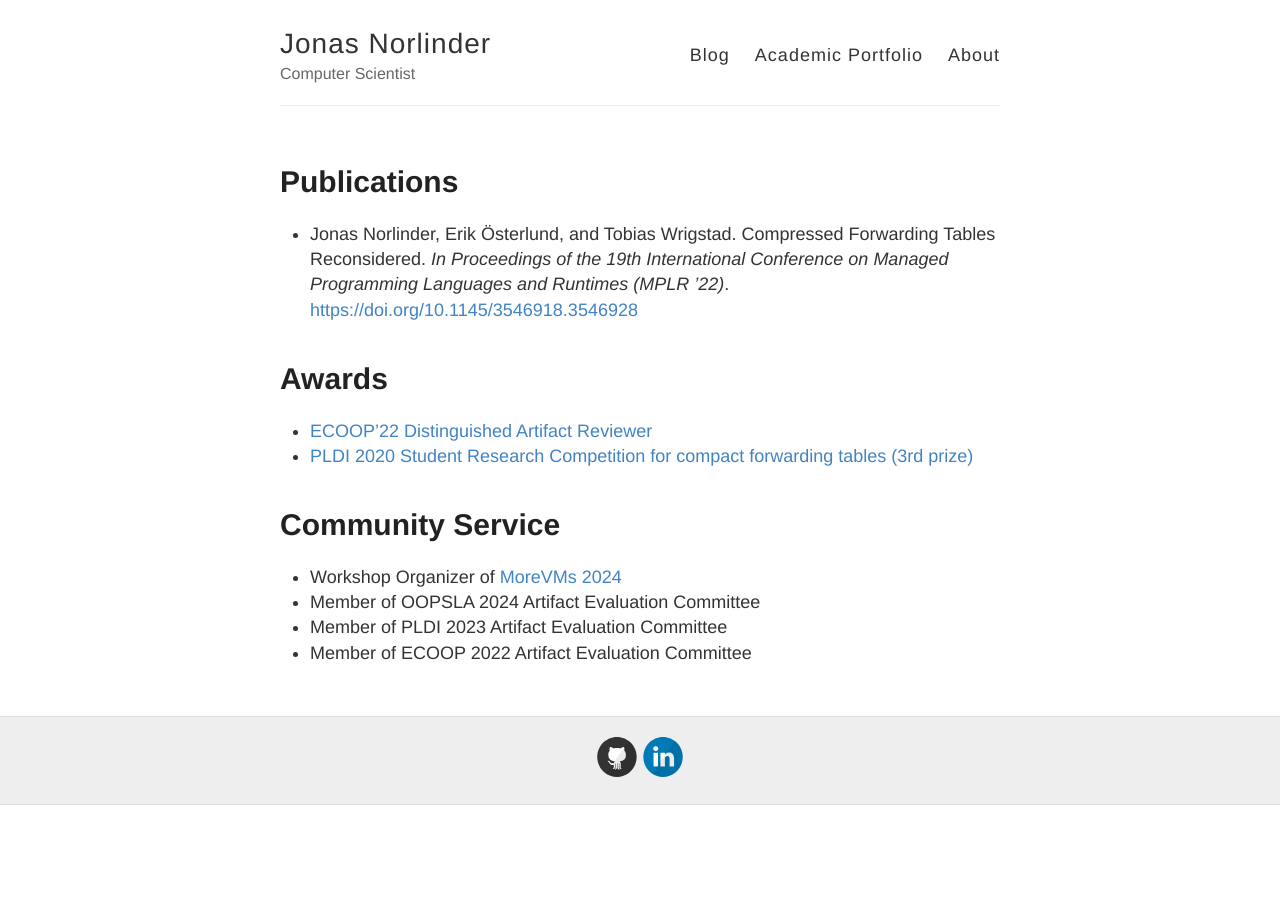
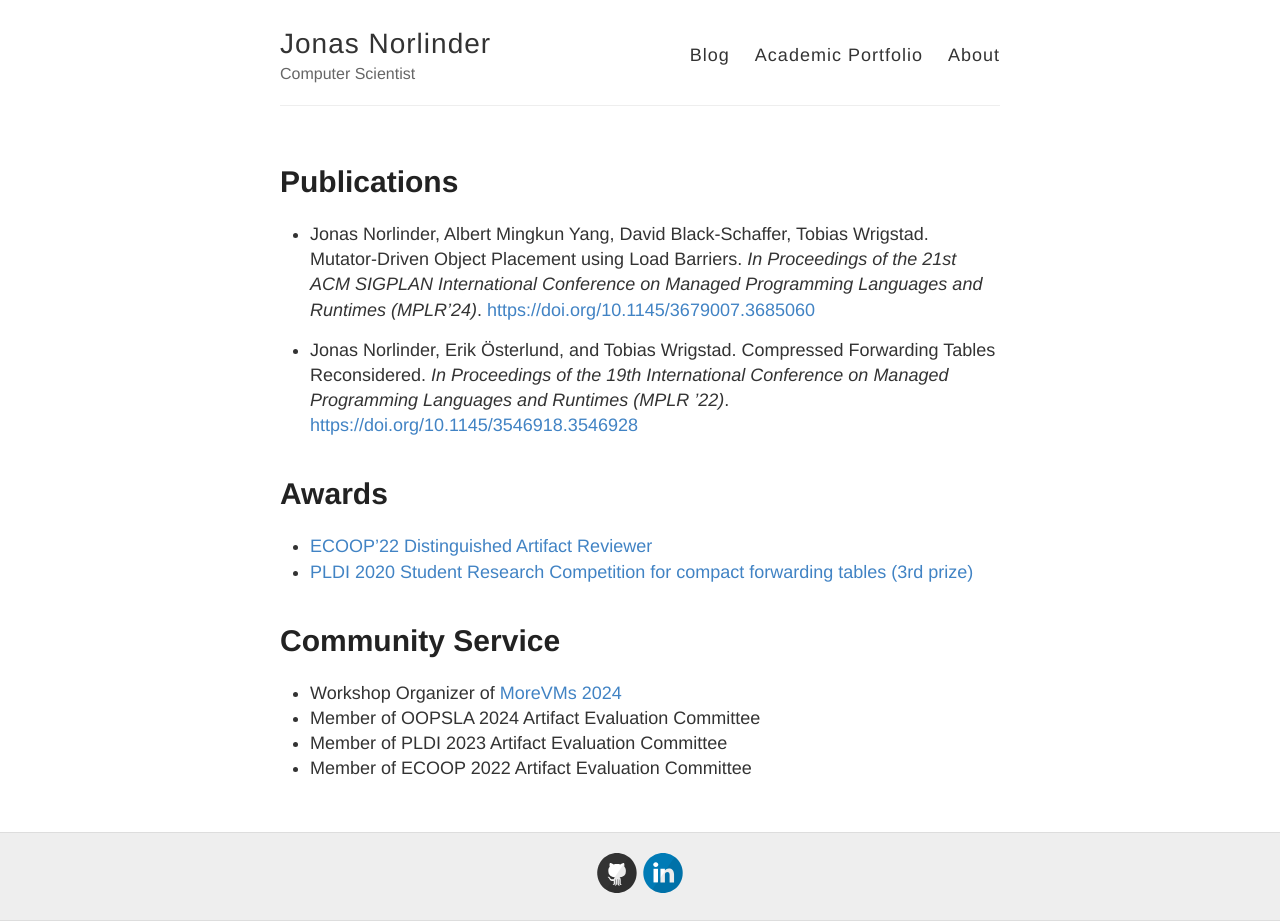
Before and after one commit to JonasNorlinder/jonasnorlinder.github.io, a Jekyll site: the page built from academia.md, in a window 1280 px wide. Built offline with Jekyll 4.4.1, drawn with Linux system fonts in a browser that asks for light colours; before the commit the page ends 900 px from its top, so only the background shows below that.

Commit message:
Update academia.md

```diff
--- a/academia.md
+++ b/academia.md
@@ -4,6 +4,9 @@ layout: post-no-title
 permalink: /academic-portfolio/
 ---
 # Publications
+
+* Jonas Norlinder, Albert Mingkun Yang, David Black-Schaffer, Tobias Wrigstad. Mutator-Driven Object Placement using Load Barriers. _In Proceedings of the 21st ACM SIGPLAN International Conference on Managed Programming Languages and Runtimes (MPLR’24)_.
+[https://doi.org/10.1145/3679007.3685060](https://doi.org/10.1145/3679007.3685060)
 
 * Jonas Norlinder, Erik Österlund, and Tobias Wrigstad. Compressed Forwarding Tables Reconsidered. _In Proceedings of the 19th International Conference on Managed Programming Languages and Runtimes (MPLR ’22)_.
 [https://doi.org/10.1145/3546918.3546928](https://doi.org/10.1145/3546918.3546928)
```
